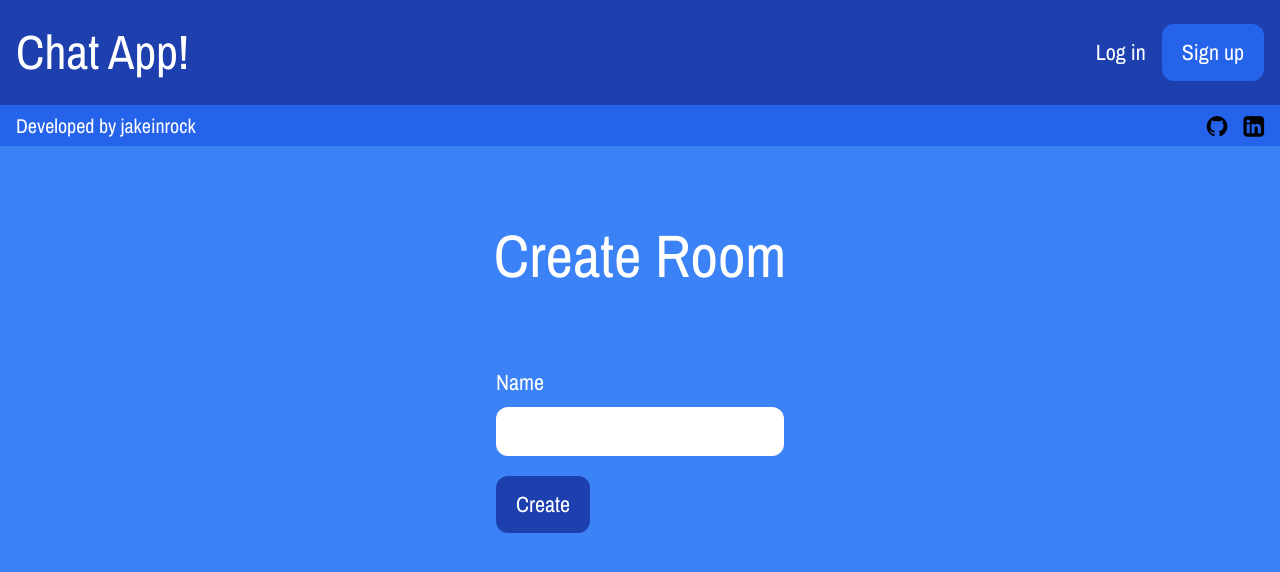
After one commit to jakeinrock/Chat-App, a Django app: page /create/ in a window 1280 px wide. The commit adds this page. Shown: the top 572 px of the page. Run offline with Django 4.2, Linux system fonts and the light colour scheme; some libraries are stand-ins or nearby versions.

Commit message:
#12 Create room form added

```diff
--- a/app/core/forms.py
+++ b/app/core/forms.py
@@ -1,8 +1,17 @@
 from django.contrib.auth.forms import UserCreationForm
 from django.contrib.auth.models import User
+
+from django.forms import ModelForm
+from core.models import Room
 
 
 class SignUpForm(UserCreationForm):
     class Meta:
         model = User
         fields = ['username', 'password1', 'password2']
+
+
+class CreateRoomForm(ModelForm):
+    class Meta:
+        model = Room
+        fields = ['name']
--- a/app/core/models.py
+++ b/app/core/models.py
@@ -4,10 +4,18 @@ Database models.
 from django.contrib.auth.models import User
 from django.db import models
 
+from django.utils.text import slugify
 
 class Room(models.Model):
     name = models.CharField(max_length=25)
     slug = models.SlugField(unique=True)
+
+    def save(self, *args, **kwargs):
+        self.slug = slugify(self.name)
+        super(Room, self).save(*args, **kwargs)
+
+    def __str__(self):
+        return self.name
 
 
 class Message(models.Model):
--- a/app/core/templates/core/base.html
+++ b/app/core/templates/core/base.html
@@ -51,7 +51,6 @@
             <div>
                 <a class="text-xl text-white">Developed by jakeinrock</a>
             </div>
-
             <div class="flex items-center space-x-4">
                 <a href="https://github.com/jakeinrock" style="font-size:24px" class="fa" target="_blank">&#xf09b;</a>
                 <a href="https://linkedin.com/in/jakub-skulski-249b41203" style="font-size:24px" class="fa" target="_blank">&#xf08c;</a>
--- /dev/null
+++ b/app/core/templates/core/createroom.html
@@ -0,0 +1,33 @@
+{% extends 'core/base.html' %}
+
+{% block title %}Create Room | {% endblock %}
+
+{% block content %}
+<div class="p-10 lg:p-20 text-center">
+    <h1 class="text-3xl lg:text-6xl text-white">Create Room</h1>
+</div>
+
+<form method="post" action="." class="lg:w-1/4 px-4 mx-auto">
+    {% csrf_token %}
+
+    <div class="mb-5">
+        <label class="text-white">Name</label>
+
+        <input type="text" name="name" class="w-full mt-2 px-4 py-2 rounded-xl">
+    </div>
+
+    {% if form.errors %}
+        {% for field in form %}
+            {% for error in field.errors %}
+                <div class="mb-5 p-4 rounded-xl bg-red-600 text-white">
+                    <p>{{ error|escape }}</p>
+                </div>
+            {% endfor %}
+        {% endfor %}
+    {% endif %}
+
+    <button class="px-5 py-3 rounded-xl text-white bg-blue-800 hover:bg-blue-700">Create</button>
+
+
+</form>
+{% endblock %}
--- a/app/core/templates/core/rooms.html
+++ b/app/core/templates/core/rooms.html
@@ -4,7 +4,8 @@
 
 {% block content %}
 <div class="p-10 lg:p-20 text-center">
-    <h1 class="text-3xl lg:text-6xl text-white">Rooms</h1>
+    <h1 class="text-5xl lg:text-6xl text-white">Rooms</h1>
+    <a href="/create/" class="px-5 py-1 rounded-xl text-white bg-blue-600 hover:bg-blue-700">Create new room</a>
 </div>
 
 <div class="w-full flex flex-wrap items-center">
--- a/app/core/urls.py
+++ b/app/core/urls.py
@@ -5,6 +5,7 @@ from . import views
 
 urlpatterns = [
     path('', views.frontpage, name='frontpage'),
+    path('create/', views.createroom, name='create'),
     path('signup/', views.signup, name='signup'),
     path('login/', auth_views.LoginView.as_view(
         template_name='core/login.html'), name='login'),
--- a/app/core/views.py
+++ b/app/core/views.py
@@ -1,7 +1,7 @@
 from django.contrib.auth import login
 from django.shortcuts import render, redirect
 
-from .forms import SignUpForm
+from .forms import SignUpForm, CreateRoomForm
 
 
 def frontpage(request):
@@ -17,8 +17,21 @@ def signup(request):
 
             login(request, user)
 
-            return redirect('frontpage')
+            return redirect('rooms')
     else:
         form = SignUpForm()
 
     return render(request, 'core/signup.html', {'form': form})
+
+def createroom(request):
+    if request.method == 'POST':
+        form = CreateRoomForm(request.POST)
+
+        if form.is_valid():
+            form.save()
+
+            return redirect('rooms')
+    else:
+        form = CreateRoomForm()
+
+    return render(request, 'core/createroom.html', {'form': form})
```
